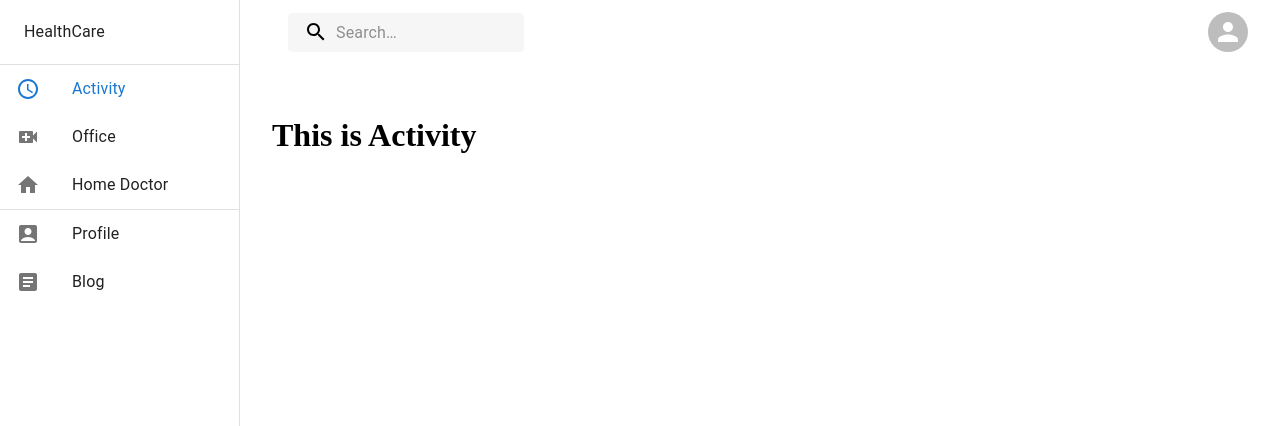
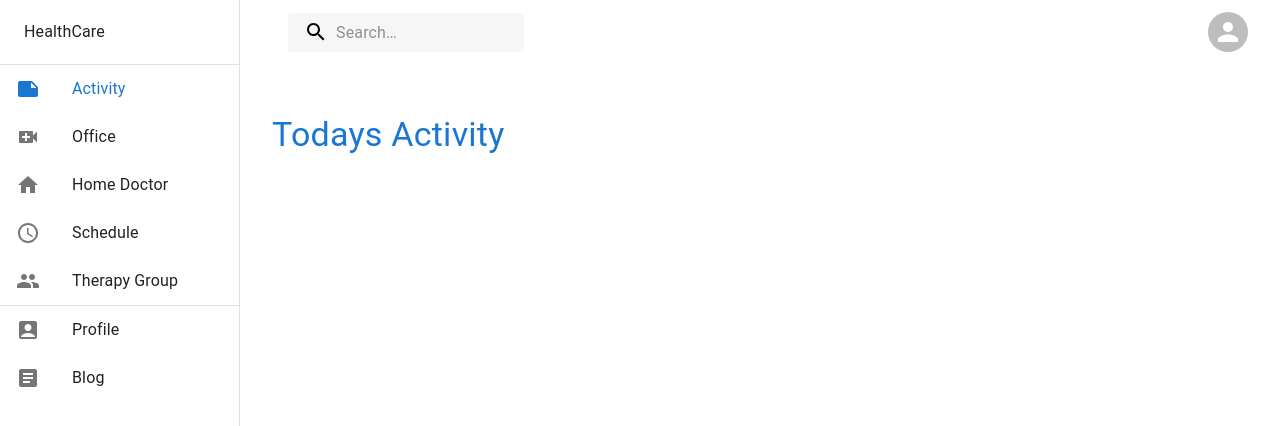
Before and after one commit to mengstabketemaw/telehealth, a React (Create React App) app: page /doctor/activity in a window 1280 px wide. Shown: the top 426 px of the page. Built offline with nearby package versions, Linux system fonts and the light colour scheme; what react-geocode would draw is missing.

Commit message:
adding 2 additional page for the doctor one for configuration and one for the therapygroup

```diff
--- a/src/App.js
+++ b/src/App.js
@@ -25,6 +25,8 @@ import HelpApplications from "./pages/admin/HelpApplications";
 import AdminProfile from "./pages/admin/AdminProfile";
 import Setting from "./pages/admin/Setting";
 import Feedback from "./pages/admin/Feedback";
+import Schedule from "./pages/doctor/Schedule";
+import DocTherapyGroup from "./pages/doctor/DocTherapyGroup";
 
 function App() {
   return (
@@ -56,6 +58,8 @@ function App() {
         <Route path="homedoctor" element={<HomeDoctor/>}/>
         <Route path="profile" element={<DocProfile/>}/>
         <Route path="blog" element={<DocBlog/>}/>
+        <Route path="schedule" element={<Schedule/>}/>
+        <Route path="therapygroup" element={<DocTherapyGroup/>}/>
       </Route>
       <Route path="admin" element={<Admin/>}>
         <Route path="dashboard" element={<AdminDashboard/>}/>
--- a/src/pages/doctor/Activity.js
+++ b/src/pages/doctor/Activity.js
@@ -1,6 +1,15 @@
+import { Typography } from "@mui/material";
 const Activity = () => {
+    const column = [
+        {
+            field:"type"
+        }
+    ];
     return (<>
-        <h1>This is Activity</h1>
+    <br/>
+    <Typography variant="h4" color="primary">Todays Activity</Typography>
+    <br/>
+
     </>)
 }
 export default Activity;
--- /dev/null
+++ b/src/pages/doctor/DocTherapyGroup.js
@@ -0,0 +1,6 @@
+const DocTherapyGroup = () => {
+    return (<>
+    <h1>This is DocTherapyGroup</h1>
+    </>)
+}
+export default DocTherapyGroup;
--- a/src/pages/doctor/Doctor.js
+++ b/src/pages/doctor/Doctor.js
@@ -4,7 +4,7 @@ import { Outlet } from 'react-router-dom';
 import {useLocation,NavLink} from "react-router-dom"
 import Topbar from "../../components/Topbar"
 import { Box, Divider, Drawer, ListItem, ListItemIcon, ListItemText, Toolbar, Typography } from "@mui/material";
-import { AccountBox, Article, Home, Schedule, VideoCall } from '@mui/icons-material';
+import { AccountBox, Article, Group, Home, Note, Schedule, VideoCall } from '@mui/icons-material';
 
 const drawerWidth = 240;
 
@@ -89,7 +89,7 @@ function DrawerTools(){
     </Toolbar>
     <Divider />
   {
-      ["Activity","Office","Home Doctor"].map((name,index)=>{
+      ["Activity","Office","Home Doctor","Schedule","Therapy Group"].map((name,index)=>{
 
           let urlname = name.toLocaleLowerCase().replace(" ","").replaceAll(".","");
           let color = pathname.includes(urlname)?"primary":"";
@@ -99,8 +99,10 @@ function DrawerTools(){
             <ListItem button >
                 <ListItemIcon>
                     {
-                        name==="Activity"?<Schedule color = {color}/>:
+                        name==="Activity"?<Note color = {color}/>:
                         name==="Office"?<VideoCall color = {color}/>:
+                        name==="Schedule"?<Schedule color = {color}/>:
+                        name==="Therapy Group"?<Group color = {color}/>:
                         <Home color = {color}/>
                     }
                 </ListItemIcon>
--- /dev/null
+++ b/src/pages/doctor/Schedule.js
@@ -0,0 +1,6 @@
+const Schedule = () => {
+    return (<>
+    <h1>This is Schedule</h1>
+    </>)
+}
+export default Schedule;
```
